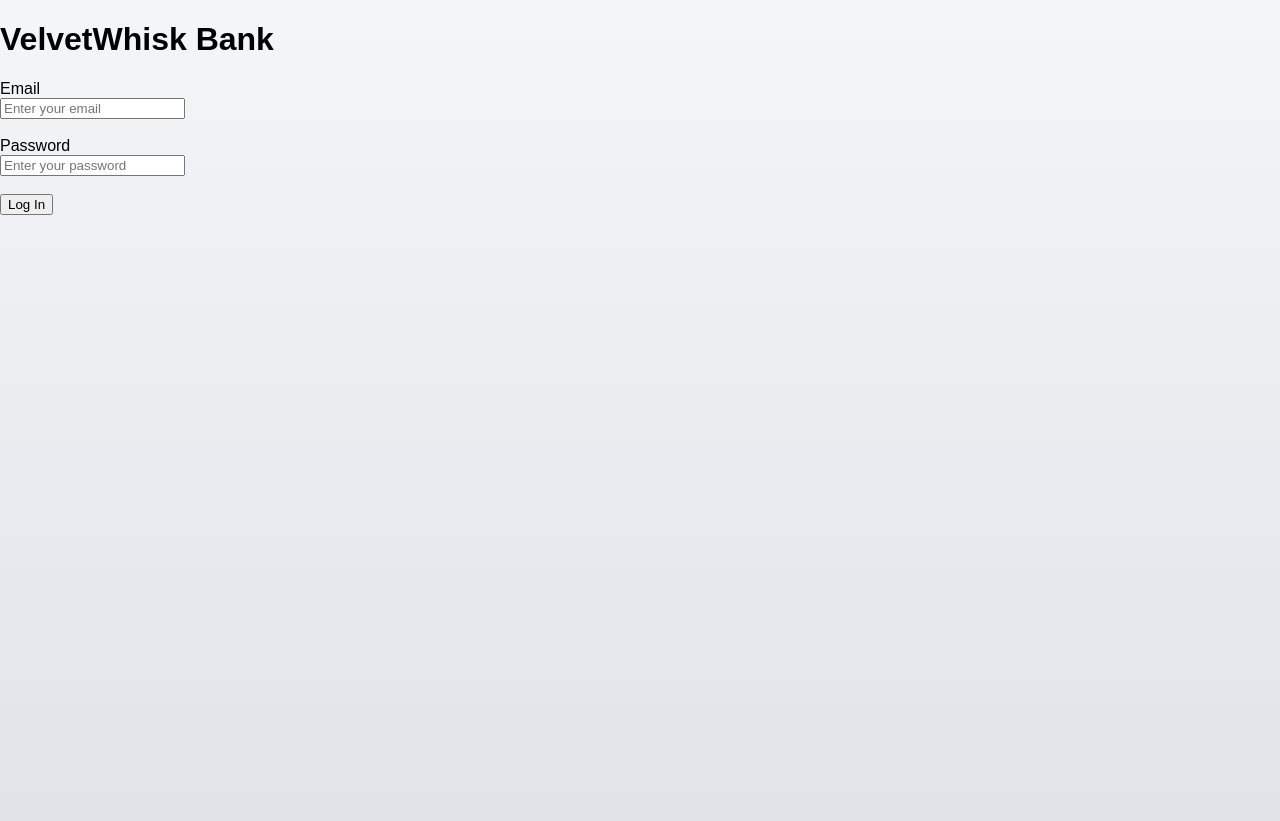
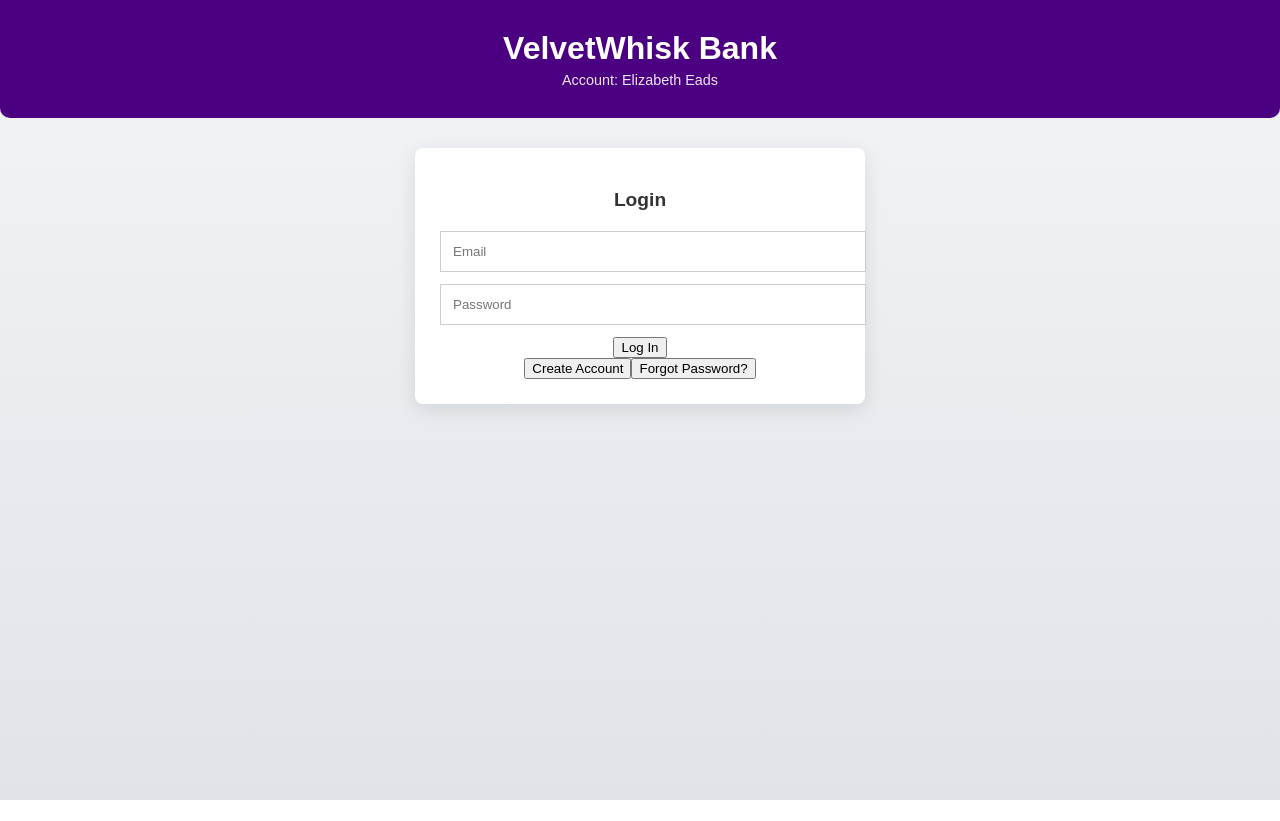
Before and after one commit to ajitunla/velvetwhisk-bank, a React (Vite) app: page / in a window 1280 px wide. After the commit the page ends 800 px from the top, so only its background shows below. Built offline with nearby package versions, Linux system fonts and the light colour scheme.

Commit message:
Styled login screen and dashboard like real bank

```diff
--- a/src/App.css
+++ b/src/App.css
@@ -1,72 +1,46 @@
-/* App.css */
-
 body {
   margin: 0;
   font-family: 'Segoe UI', Tahoma, Geneva, Verdana, sans-serif;
-  background-color: #f4f6f9;
+  background-color: #f8f9fb;
+}
+
+.app-header {
+  background-color: #4B0082;
+  color: white;
+  padding: 30px 0;
+  border-radius: 0 0 10px 10px;
+  text-align: center;
+}
+
+.app-header h1 {
+  margin: 0;
+  font-size: 2rem;
+}
+
+.app-header p {
+  margin: 5px 0 0;
+  font-size: 0.9rem;
+  opacity: 0.9;
+}
+
+.login-box {
+  background: white;
+  max-width: 400px;
+  margin: 30px auto;
+  padding: 25px;
+  border-radius: 8px;
+  box-shadow: 0 5px 20px rgba(0,0,0,0.1);
+  text-align: center;
+}
+
+.login-box h2 {
+  margin-bottom: 20px;
+  font-size: 1.2rem;
   color: #333;
 }
 
-.app-container {
-  max-width: 500px;
-  margin: 50px auto;
-  background: #fff;
-  border-radius: 10px;
-  box-shadow: 0 8px 20px rgba(0, 0, 0, 0.1);
-  padding: 30px;
-  text-align: center;
-}
-
-h1 {
-  color: #2d3e50;
-  margin-bottom: 20px;
-}
-
-label {
-  display: block;
-  text-align: left;
-  margin: 10px 0 5px;
-  font-weight: 600;
-  font-size: 14px;
-}
-
-input {
-  width: 100%;
-  padding: 10px;
-  margin-bottom: 15px;
-  border: 1px solid #ccc;
-  border-radius: 6px;
-  font-size: 14px;
-  box-sizing: border-box;
-}
-
-button {
+.login-box input {
   width: 100%;
   padding: 12px;
-  background-color: #0052cc;
-  color: white;
-  border: none;
-  border-radius: 6px;
-  cursor: pointer;
-  font-size: 16px;
-  margin-bottom: 10px;
-  transition: background-color 0.3s;
-}
-
-button:hover {
-  background-color: #003f99;
-}
-
-.transactions {
-  margin-top: 30px;
-  text-align: left;
-}
-
-.transaction-item {
-  background-color: #eef3f7;
-  padding: 12px;
-  border-radius: 6px;
-  margin-bottom: 8px;
-  box-shadow: inset 0 1px 3px rgba(0, 0, 0, 0.05);
-  font-size: 14px;
-}
+  margin-bottom: 12px;
+  border: 1px solid #ccc
--- a/src/App.jsx
+++ b/src/App.jsx
@@ -1,4 +1,5 @@
 import React, { useState } from 'react';
+import './App.css';
 
 function App() {
   const [amount, setAmount] = useState('');
@@ -39,72 +40,72 @@ function App() {
 
   return (
     <div>
-      <h1>VelvetWhisk Bank</h1>
+      <div className="app-header">
+        <h1>VelvetWhisk Bank</h1>
+        <p>Account: Elizabeth Eads</p>
+      </div>
 
       {!isAuthenticated ? (
-        <div>
-          <label>Email</label><br />
+        <div className="login-box">
+          <h2>Login</h2>
+
           <input
             type="email"
             value={emailInput}
             onChange={(e) => setEmailInput(e.target.value)}
-            placeholder="Enter your email"
-          /><br /><br />
-
-          <label>Password</label><br />
+            placeholder="Email"
+          />
           <input
             type="password"
             value={passwordInput}
             onChange={(e) => setPasswordInput(e.target.value)}
-            placeholder="Enter your password"
-          /><br /><br />
+            placeholder="Password"
+          />
+          <button onClick={handleLogin}>Log In</button>
 
-          <button onClick={handleLogin}>Log In</button>
+          <div className="login-options">
+            <button>Create Account</button>
+            <button>Forgot Password?</button>
+          </div>
         </div>
       ) : (
-        <div>
+        <div className="login-box">
           <p><strong>Account:</strong> Elizabeth Eads</p>
           <p><strong>Balance:</strong> ${balance.toLocaleString()}</p>
 
           {showTransferForm ? (
-            <div>
-              <label>Recipient</label><br />
+            <>
               <input
                 type="text"
                 value={recipient}
                 onChange={(e) => setRecipient(e.target.value)}
                 placeholder="Recipient Name"
-              /><br /><br />
-
-              <label>Amount</label><br />
+              />
               <input
                 type="number"
                 value={amount}
                 onChange={(e) => setAmount(e.target.value)}
                 placeholder="Amount"
-              /><br /><br />
-
-              <label>PIN</label><br />
+              />
               <input
                 type="password"
                 value={pinInput}
                 onChange={(e) => setPinInput(e.target.value)}
                 placeholder="Enter PIN"
-              /><br /><br />
-
+              />
               <button onClick={handleTransfer}>Send Money</button>
               <button onClick={() => setShowTransferForm(false)}>Cancel</button>
-            </div>
+            </>
           ) : (
             <button onClick={() => setShowTransferForm(true)}>Make a Transfer</button>
           )}
 
-          <h3>Transaction History</h3>
-          <ul>
+          <div className="transactions">
+            <h3>Transaction History</h3>
             {transactions.map((t, index) => (
-              <li key={index}>{t}</li>
+              <div key={index} className="transaction-item">{t}</div>
             ))}
-          </ul>
+          </div>
         </div>
       )}
     </div>
```
